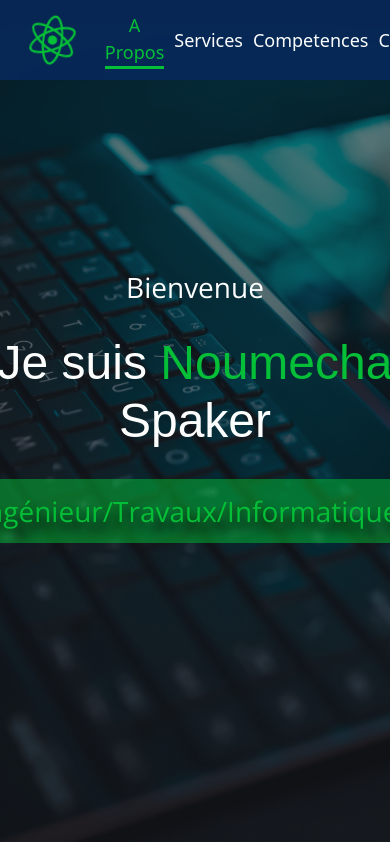
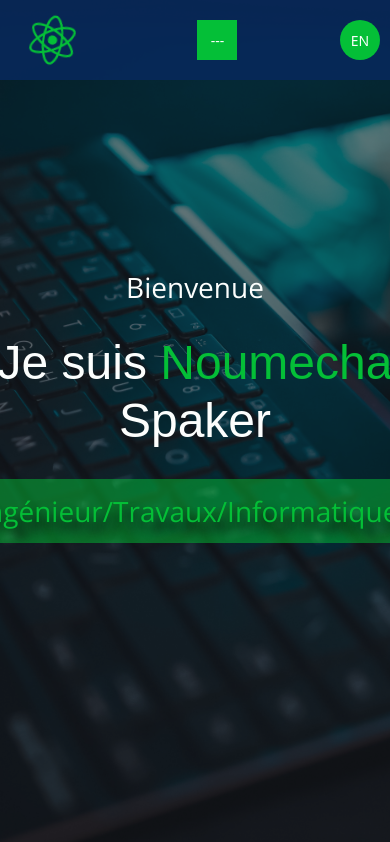
Before and after one commit to noumecha/noumecha-portfolio, a React (Create React App) app: page / in a window 390 px wide. Built offline with nearby package versions, Linux system fonts and the light colour scheme; a web font is replaced by a local one.

Commit message:
make: MoviesController

```diff
--- a/src/components/Header.js
+++ b/src/components/Header.js
@@ -27,6 +27,11 @@ function Header ({logo}) {
                         Contactez-moi
                     </RouterLink>
                 </div>
+                <div className='App-hamburger'>
+                    <a href='/' className='App-hamburger-link'>
+                        ---
+                    </a>
+                </div>
                 <div className='App-lang'>
                     <a href='/' className='App-lang-link'>
                         EN
--- a/src/components/Header.scss
+++ b/src/components/Header.scss
@@ -1,4 +1,5 @@
-@import "../styles/variables";
+//@import "../styles/variables";
+@use "../styles/uses.scss" as *;
 .App-header {
   background-color: $bg-clr;
   min-height: 100vh;
@@ -35,6 +36,9 @@
     justify-content: space-evenly;
     padding: 10px;
     background-color: rgba($color: $bg-clr, $alpha: 0.9);
+    @include devices(mobile) {
+      justify-content: space-between;
+    }
     .App-logo {
       display: flex;
       flex-direction: row;
@@ -51,6 +55,10 @@
       flex-direction: row;
       align-items: center;
       justify-content: center;
+      @include devices(mobile) {
+        flex-direction: colum;
+        display: none;
+      }
       .App-link {
         text-decoration: none;
         margin-left: 10px;
@@ -62,6 +70,29 @@
           border-bottom: 3px solid $primary-clr;
           color: $primary-clr;
         }
+      }
+    }
+    .App-hamburger {
+      display: none;
+      flex-direction: row;
+      align-items: center;
+      justify-content: center;
+      @include devices(mobile) {
+        display: flex;
+      }
+      &-link {
+        display: flex;
+        font-size: 14px;
+        flex-direction: row;
+        align-items: center;
+        justify-content: center;
+        width: 40px;
+        text-decoration: none;
+        background-color: $primary-clr;
+        text-align: center;
+        color: $txt-cl-wh;
+        height: 40px;
+        z-index: 6;
       }
     }
     .App-lang {
--- a/src/styles/_mixins.scss
+++ b/src/styles/_mixins.scss
@@ -0,0 +1,15 @@
+ // $breakpoint is the variable that can have several values
+ @mixin devices ($breakpoint) {
+
+    @if $breakpoint == tablet {
+    @media only screen and (max-width: 680px) {
+      @content;
+    }
+  }
+
+  @if $breakpoint == mobile {
+    @media only screen and (max-width: 481px) {
+      @content;
+    }
+  }
+}
--- /dev/null
+++ b/src/styles/uses.scss
@@ -0,0 +1,2 @@
+@import "./variables";
+@import "./mixins";
```
